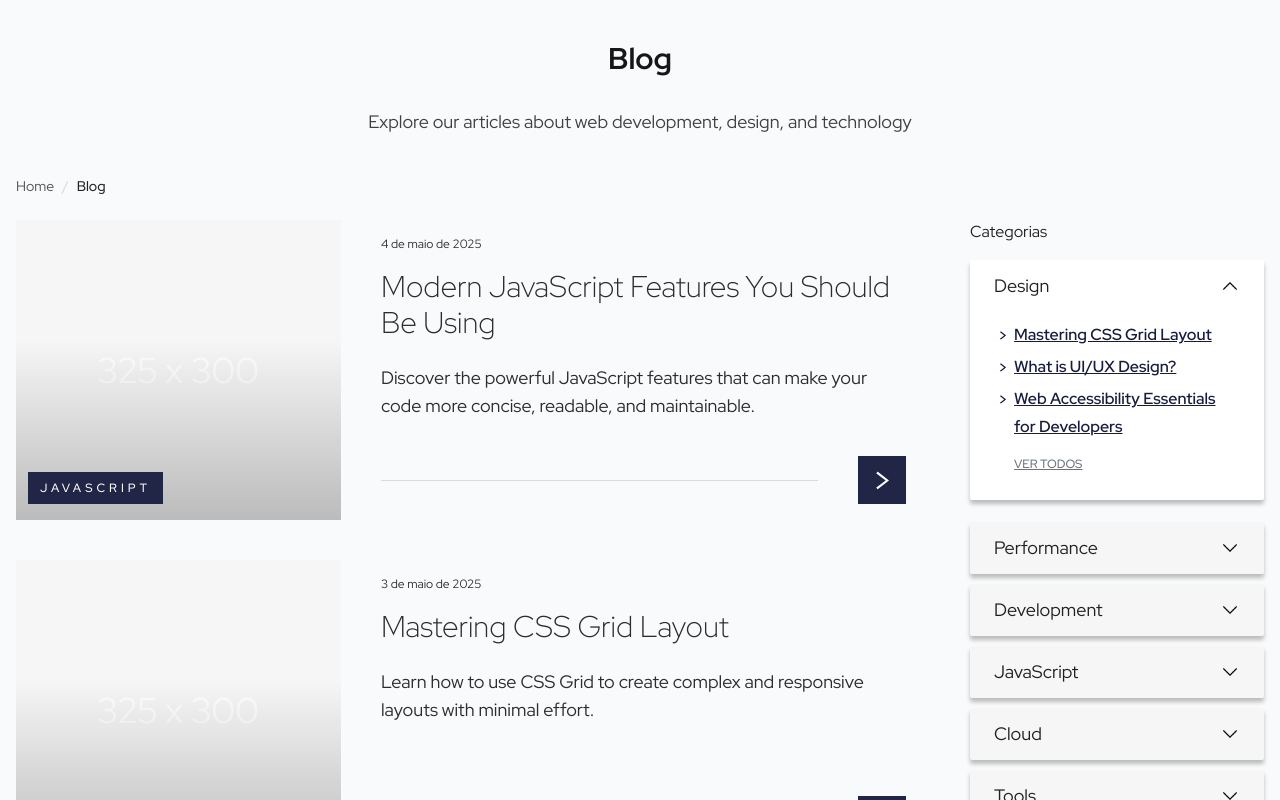
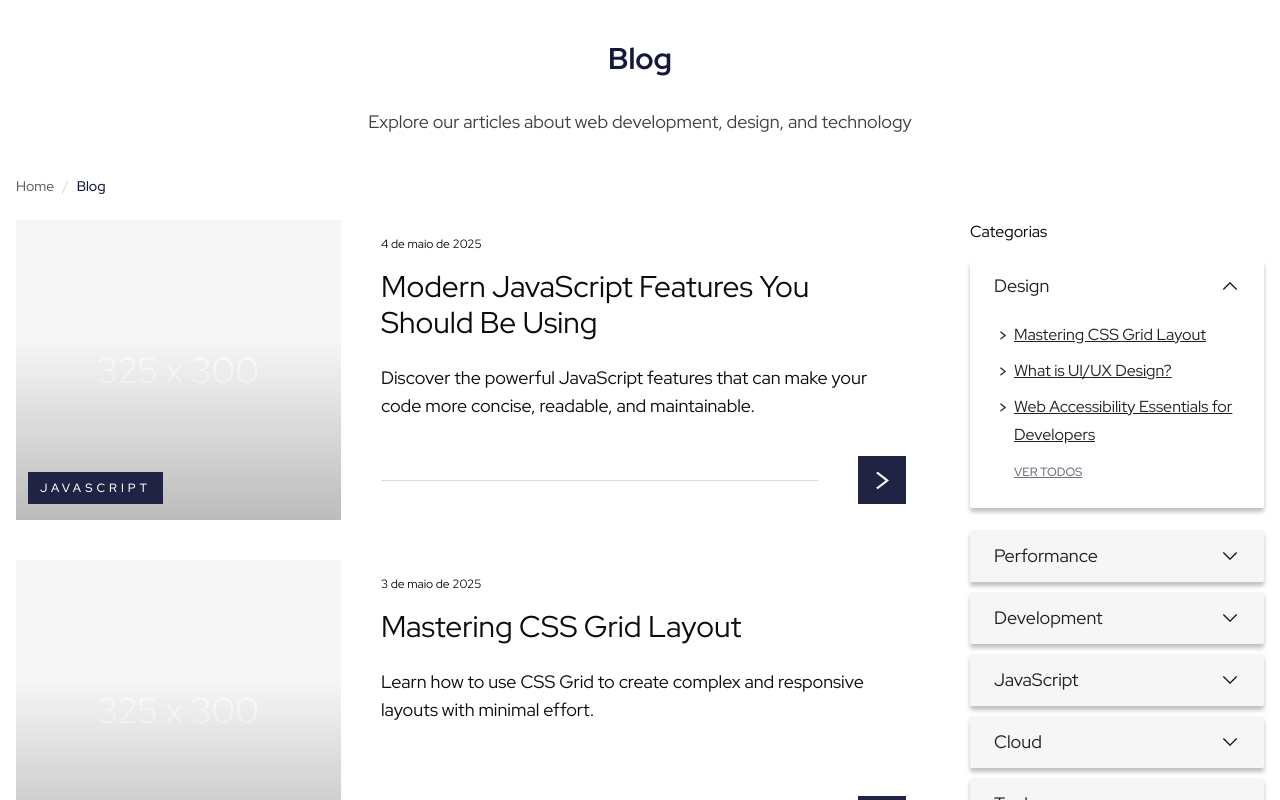
Before and after one commit to victornns/nextjs-markdown-blog-starter, a Next.js app: page /blog in a window 1280 px wide. Both pictures are taken after a click on the button "Design". Shown: the top 800 px of the page. Built offline with nearby package versions, Linux system fonts and the light colour scheme.

Commit message:
style: update brand color

```diff
--- a/src/app/blog/[category]/[slug]/page.tsx
+++ b/src/app/blog/[category]/[slug]/page.tsx
@@ -92,11 +92,11 @@ export default async function PostPage({ params }: PageProps) {
         <div className="container">
           <Breadcrumb items={breadcrumbItems} className="!mt-10" />
 
-          {post.title && <h1 className="text-4xl font-bold mb-6">{post.title}</h1>}
+          {post.title && <h1 className="text-4xl font-bold mb-6 text-brand">{post.title}</h1>}
 
           <div className="flex flex-col lg:flex-row gap-4 items-center">
             {/* category label */}
-            <Link href={`/blog/${post.category}`} className="bg-[#171B3D] uppercase text-white text-base px-6 py-2 font-medium tracking-[4px]">
+            <Link href={`/blog/${post.category}`} className="bg-brand uppercase text-white text-base px-6 py-2 font-medium tracking-[4px]">
               {categoryData?.name || post.category}
             </Link>
 
@@ -121,7 +121,7 @@ export default async function PostPage({ params }: PageProps) {
       <div className="container py-16">
         <div className="grid grid-cols-1 lg:grid-cols-4 gap-6 lg:gap-10">
           <div className="lg:col-span-3">
-            <article className="prose prose-neutral max-w-none prose-headings:font-semibold prose-img:rounded-sm" dangerouslySetInnerHTML={{ __html: post.htmlContent }} />
+            <article className="prose prose-neutral prose-headings:font-semibold max-w-none" dangerouslySetInnerHTML={{ __html: post.htmlContent }} />
           </div>
 
           <div className="lg:col-span-1 mt-10 lg:mt-0">
--- a/src/app/blog/[category]/page.tsx
+++ b/src/app/blog/[category]/page.tsx
@@ -82,7 +82,7 @@ export default async function CategoryPage({ params, searchParams }: PageProps)
       <div className="container py-14">
         <div>
           <span className="text-sm uppercase font-medium text-gray-500">{categoryData.name}</span>
-          <h1 className="text-4xl font-bold mb-6">Últimos Artigos</h1>
+          <h1 className="text-4xl font-bold mb-6 text-brand">Últimos Artigos</h1>
         </div>
 
         <Breadcrumb items={breadcrumbItems} />
--- a/src/app/blog/_components/Breadcrumb.tsx
+++ b/src/app/blog/_components/Breadcrumb.tsx
@@ -25,7 +25,7 @@ export default function Breadcrumb({ items, className, ...props }: BreadcrumbPro
           <li key={item.href} className="flex items-center">
             <span className="mx-2 text-neutral-300">/</span>
             {item.current ? (
-              <span className="text-primary-800 font-medium" aria-current="page">
+              <span className="text-brand font-medium" aria-current="page">
                 {item.name}
               </span>
             ) : (
--- a/src/app/blog/_components/CategoryList.tsx
+++ b/src/app/blog/_components/CategoryList.tsx
@@ -42,10 +42,10 @@ export default function CategoryList({ data }: CategoryListProps) {
             {category.recentPosts && category.recentPosts.length > 0 && (
               <ul className="!pl-5">
                 {category.recentPosts.map((post) => (
-                  <li key={post.slug} className={`list-none mb-1`}>
+                  <li key={post.slug} className={`list-none mb-2`}>
                     <Link
                       href={`/blog/${category.slug}/${post.slug}`}
-                      className={`${pathname === `/blog/${category.slug}/${post.slug}` ? "pointer-events-none text-[#9A9A9A]" : "text-[#171B3D] font-semibold"} text-base relative before:content-['>'] before:absolute before:-left-4 before:top-0 before:font-semibold`}
+                      className={`${pathname === `/blog/${category.slug}/${post.slug}` ? "pointer-events-none !no-underline text-brand font-semibold" : ""} text-base relative before:content-['>'] before:absolute before:-left-4 before:top-0 before:font-semibold`}
                     >
                       {post.title}
                     </Link>
--- a/src/app/blog/_components/PostCard.tsx
+++ b/src/app/blog/_components/PostCard.tsx
@@ -31,17 +31,17 @@ export default function PostCard({ post }: PostCardProps) {
               : {}
           }
         >
-          <span className="absolute bottom-4 left-3 bg-[#171B3D] uppercase text-white text-xs px-3 py-2 font-medium tracking-[4px] overflow-hidden">{category?.name || post.category}</span>
+          <span className="absolute bottom-4 left-3 bg-brand uppercase text-white text-xs px-3 py-2 font-medium tracking-[4px] overflow-hidden">{category?.name || post.category}</span>
         </div>
 
         <div className="w-full py-4 px-2 xl:px-10 flex flex-col">
           <time className="text-xs">{formattedDate}</time>
-          <h3 className="text-3xl font-light mt-4 mb-6">{post.title}</h3>
+          <h3 className="text-3xl mt-4 mb-6">{post.title}</h3>
           <p className="md:text-lg">{post.excerpt}</p>
 
           <div className="flex flex-row gap-10 items-center mt-auto">
             <div className="w-full h-[1px] bg-[#dadada]" />
-            <div className="flex items-center justify-center w-full max-w-12 h-12 bg-[#171B3D]">
+            <div className="flex items-center justify-center w-full max-w-12 h-12 bg-brand">
               <span className="text-white text-4xl">{">"}</span>
             </div>
           </div>
--- a/src/app/blog/page.tsx
+++ b/src/app/blog/page.tsx
@@ -1,19 +1,19 @@
-import { Metadata } from 'next';
-import { blogRepository } from './_lib/blogRepository';
-import PostList from './_components/PostList';
-import Pagination from './_components/Pagination';
-import Sidebar from './_components/Sidebar';
-import Breadcrumb from './_components/Breadcrumb';
+import { Metadata } from "next";
+import { blogRepository } from "./_lib/blogRepository";
+import PostList from "./_components/PostList";
+import Pagination from "./_components/Pagination";
+import Sidebar from "./_components/Sidebar";
+import Breadcrumb from "./_components/Breadcrumb";
 
 export const metadata: Metadata = {
-    title: 'Blog | Next.js Markdown Blog',
-    description: 'Explore our collection of articles about web development, design, and technology',
+  title: "Blog | Next.js Markdown Blog",
+  description: "Explore our collection of articles about web development, design, and technology",
   openGraph: {
-        title: 'Blog | Next.js Markdown Blog',
-        description: 'Explore our collection of articles about web development, design, and technology',
-        type: 'website',
-        url: '/blog',
-    }
+    title: "Blog | Next.js Markdown Blog",
+    description: "Explore our collection of articles about web development, design, and technology",
+    type: "website",
+    url: "/blog",
+  },
 };
 
 interface PageProps {
@@ -37,18 +37,14 @@ export default async function BlogPage({ searchParams }: PageProps) {
   const endIndex = startIndex + POSTS_PER_PAGE;
   const currentPosts = allPosts.slice(startIndex, endIndex);
 
-    const breadcrumbItems = [
-        { name: 'Blog', href: '/blog', current: true }
-    ];
+  const breadcrumbItems = [{ name: "Blog", href: "/blog", current: true }];
 
   return (
     <div className="container mx-auto px-4 py-10">
       <header className="mb-10 text-center">
-                <h1 className="text-3xl font-bold mb-3 text-neutral-900">Blog</h1>
+        <h1 className="text-3xl font-bold mb-3 text-brand">Blog</h1>
         <div className="w-16 h-1 bg-primary-600 mx-auto mb-4"></div>
-                <p className="text-lg text-neutral-700 max-w-2xl mx-auto">
-                    Explore our articles about web development, design, and technology
-                </p>
+        <p className="text-lg text-neutral-700 max-w-2xl mx-auto">Explore our articles about web development, design, and technology</p>
       </header>
 
       <Breadcrumb items={breadcrumbItems} />
@@ -56,11 +52,7 @@ export default async function BlogPage({ searchParams }: PageProps) {
       <div className="grid grid-cols-1 lg:grid-cols-4 gap-6">
         <div className="lg:col-span-3">
           <PostList posts={currentPosts} />
-                    <Pagination
-                        currentPage={currentPage}
-                        totalPages={totalPages}
-                        baseUrl="/blog"
-                    />
+          <Pagination currentPage={currentPage} totalPages={totalPages} baseUrl="/blog" />
         </div>
 
         <div className="lg:col-span-1">
--- a/src/app/globals.css
+++ b/src/app/globals.css
@@ -3,8 +3,9 @@
 @tailwind utilities;
 
 :root {
-  --background: #f9fafb;
-  --foreground: #212121;
+  --background: #ffffff;
+  --foreground: #000000;
+  --brand-color: #14183A;
 }
 
 html {
--- a/tailwind.config.ts
+++ b/tailwind.config.ts
@@ -12,6 +12,9 @@ export default {
       fontFamily: {
         sans: ["var(--font-red-hat-display)"],
       },
+      colors: {
+        brand: "var(--brand-color)",
+      },
     },
   },
   plugins: [typography],
```
Lines whose indentation alone changed are shown as unchanged.
